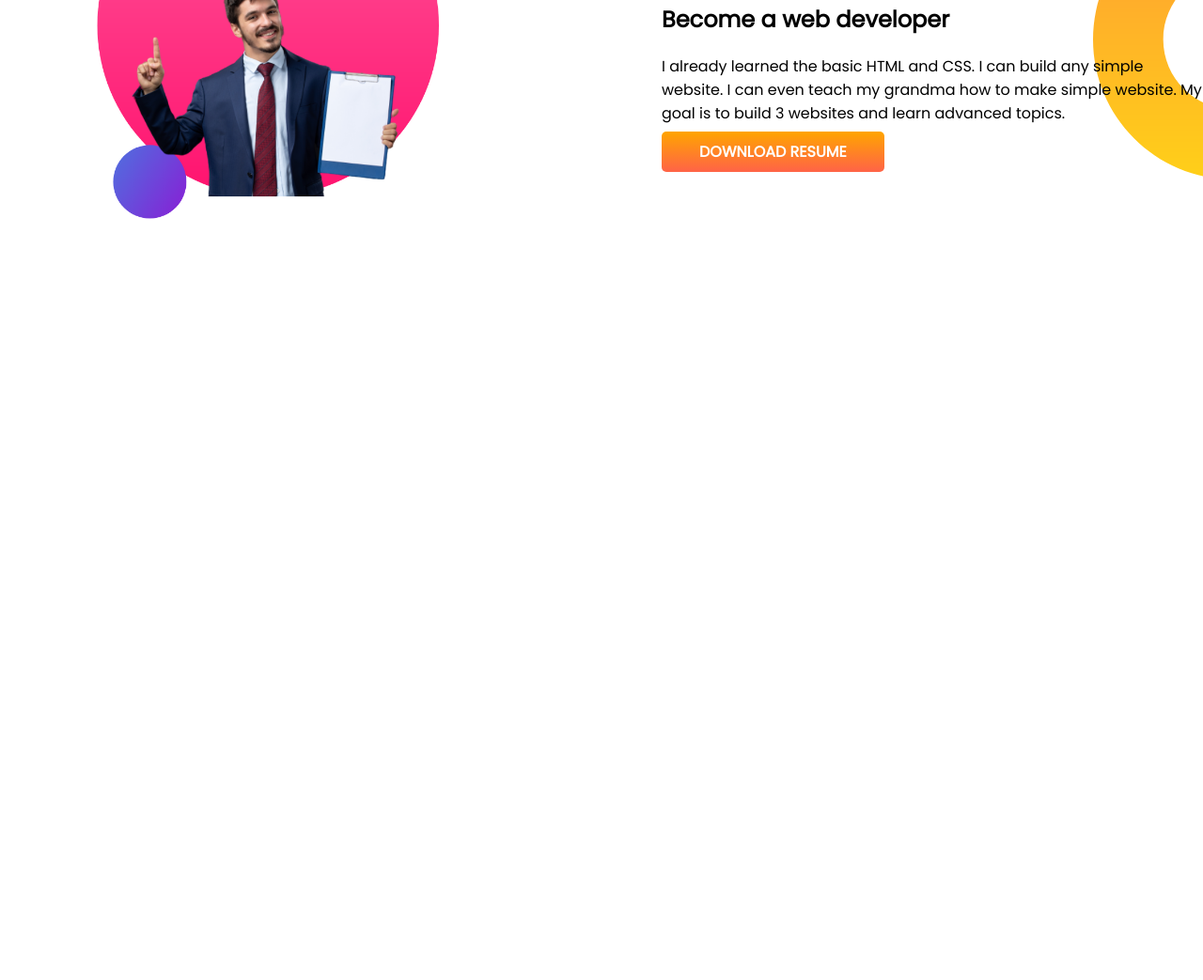
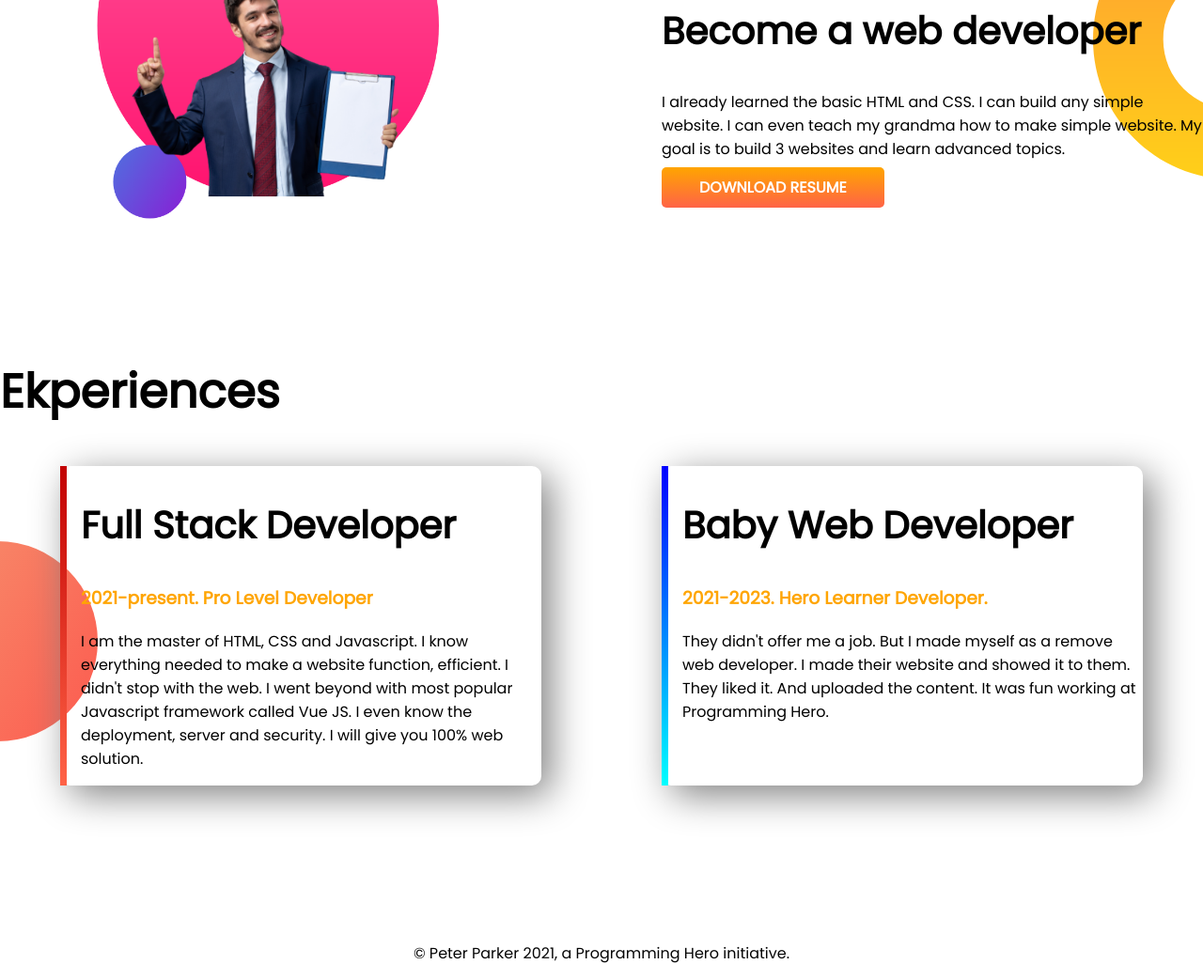
Before and after one commit to Naeemphero1/developer-portfolio, a plain HTML site: page index.html in a window 1280 px wide. Shown: the part 733-1776 px from the top of the page at 94% size. Before the commit the page ends 1113 px from the top, so only its background shows below. Drawn offline with Linux system fonts and the light colour scheme.

Commit message:
footer and experience added

```diff
--- a/index.html
+++ b/index.html
@@ -13,7 +13,7 @@
 </head>
 
 <body>
-    <section class="top-banner">
+    <section class="top-banner flexible-container">
         <div class="half-width">
             <h1>Welcome To</h1>
             <h1><span class="orange-color">Naeem Islam</span> World</h1>
@@ -28,7 +28,7 @@
             <img src="my-bg.png" alt="">
         </div>
     </section>
-    <section class="dream-big">
+    <section class="dream-big flexible-container">
         <div class="half-width">
             <img src="my-bg2.png" alt="">
         </div>
@@ -41,6 +41,31 @@
         </div>
 
     </section>
+    <section class="experience-area">
+        <h1>Ekperiences</h1>
+        <div class="flexible-container">
+            <div id="full-stack-experience" class="experience-itam">
+                <h2>Full Stack Developer</h2>
+                <h3 class="orange-color">2021-present. Pro Level Developer</h3>
+                <p>I am the master of HTML, CSS and Javascript. I know everything needed to make a website function,
+                    efficient. I didn't stop with the web. I went beyond with most popular Javascript framework called
+                    Vue
+                    JS. I even know the deployment, server and security. I will give you 100% web solution.</p>
+            </div>
+            <div id="web-dev-experience" class="experience-itam">
+                <div>
+                    <h2>Baby Web Developer</h2>
+                    <h3 class="orange-color">2021-2023. Hero Learner Developer.</h3>
+                    <p>They didn't offer me a job. But I made myself as a remove web developer. I made their website and
+                        showed
+                        it to them. They liked it. And uploaded the content. It was fun working at Programming Hero.</p>
+                </div>
+            </div>
+    </section>
+
+    <footer>
+        <p>© Peter Parker 2021, a Programming Hero initiative.</p>
+    </footer>
 </body>
 
 </html>
--- a/style.css
+++ b/style.css
@@ -6,16 +6,20 @@
 h1{
     font-size: 50px;
 }
+h2{
+    font-size: 40px;
+}
 .orange-color{
     color: orange;
 }
-section{
+.flexible-container{
     display: flex;
     margin-bottom: 140px;
 }
 .half-width{
     width: 50%;
     padding-left: 5%;
+
 }
 
 .half-width img{
@@ -37,4 +41,35 @@
     background-image: url(dream-bg.png);
     background-repeat: no-repeat;
     background-position: right;
+
 }
+.experience-area{
+    background-image: url(exp-bg.png);
+    background-repeat: no-repeat;
+    background-position: left;
+    padding-bottom: 10px;
+}
+.experience-itam{
+    width: 40%;
+    margin-left: 5%;
+    margin-right: 5%;
+    padding-left: 15px;
+    border-radius: 10px;
+    box-shadow: 10px 10px 40px gray;
+}
+#web-dev-experience{
+    border-left: 7px solid;
+    border-image: linear-gradient(blue,cyan);
+    border-image-slice: 1;
+}
+
+#full-stack-experience{
+    border-left: 7px solid;
+    border-image: linear-gradient(rgb(194, 1, 1),tomato);
+    border-image-slice: 1;
+
+}
+footer p{
+    text-align: center;
+    color: rgba(0, 0, 0, 0.986);
+}
```
